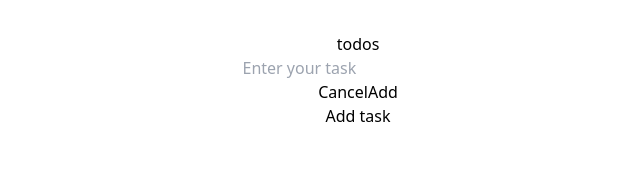
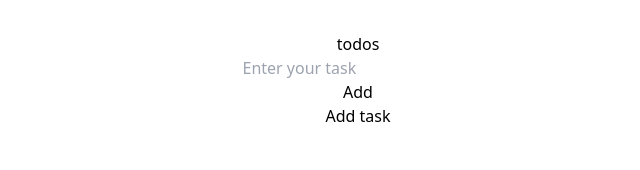
Before and after one commit to DevRamona/todo_redux, a React (Vite) app in the folder vite-project/: page / in a window 1280 px wide. Shown: the top 170 px of the page, without its empty margins (282-922 px from the left). Built offline with nearby package versions, Linux system fonts and the light colour scheme.

Commit message:
add changes

```diff
--- a/vite-project/src/Components/ToDoList.jsx
+++ b/vite-project/src/Components/ToDoList.jsx
@@ -67,19 +67,17 @@ const ToDoList = () => {
             >
               Save
             </button>
-            <button className="bg-gray-500 text-white px-4 py-2 rounded mr-2">
+            <button onClick = {handleCancel}className="bg-gray-500 text-white px-4 py-2 rounded mr-2">
               Cancel
             </button>
           </>
         ) : (
           <>
-            {" "}
-            <button className="bg-black border px-4 py-1 text-white ">
-              Cancel
+
+
+            <button onClick = {handleAddToDo}className="bg-orange-700 border px-4 py-1 text-white">
+              Add
             </button>
-            <button className="bg-orange-700 border px-4 py-1 text-white">
-              Add
-            </button>{" "}
           </>
         )}
       </div>
@@ -87,6 +85,7 @@ const ToDoList = () => {
         Add task
       </button>
     </div>
+
   );
 };
 
```
